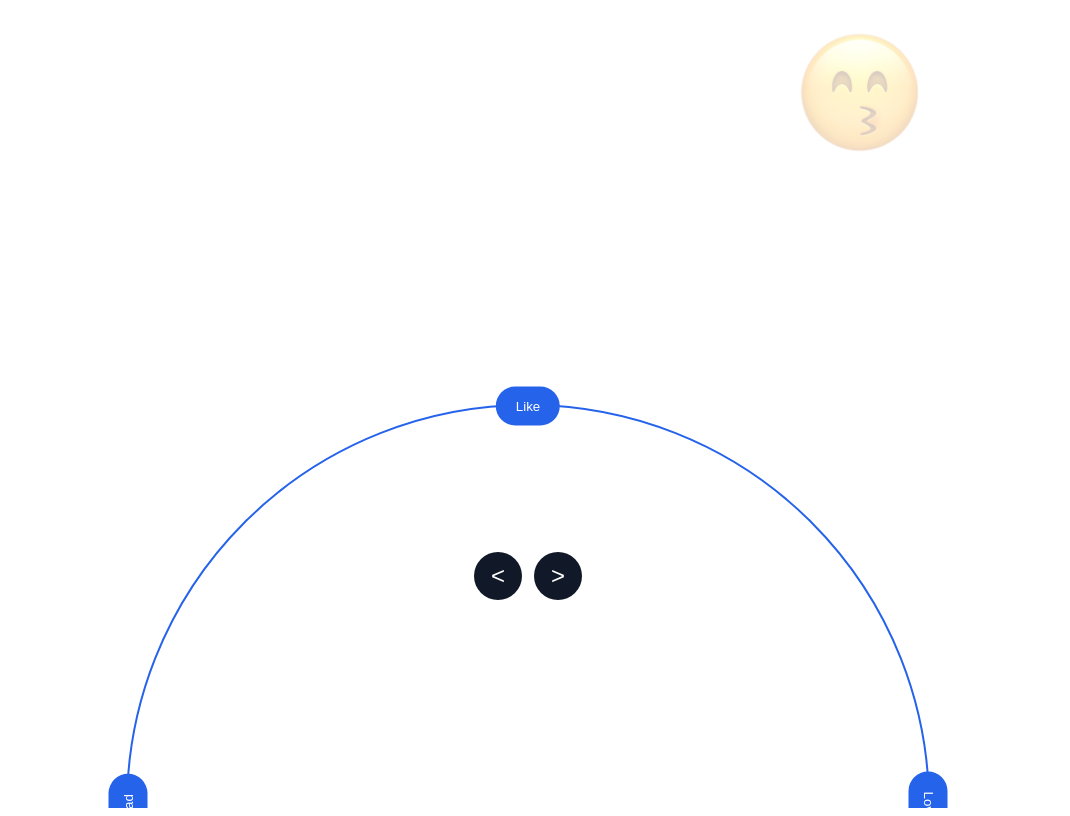
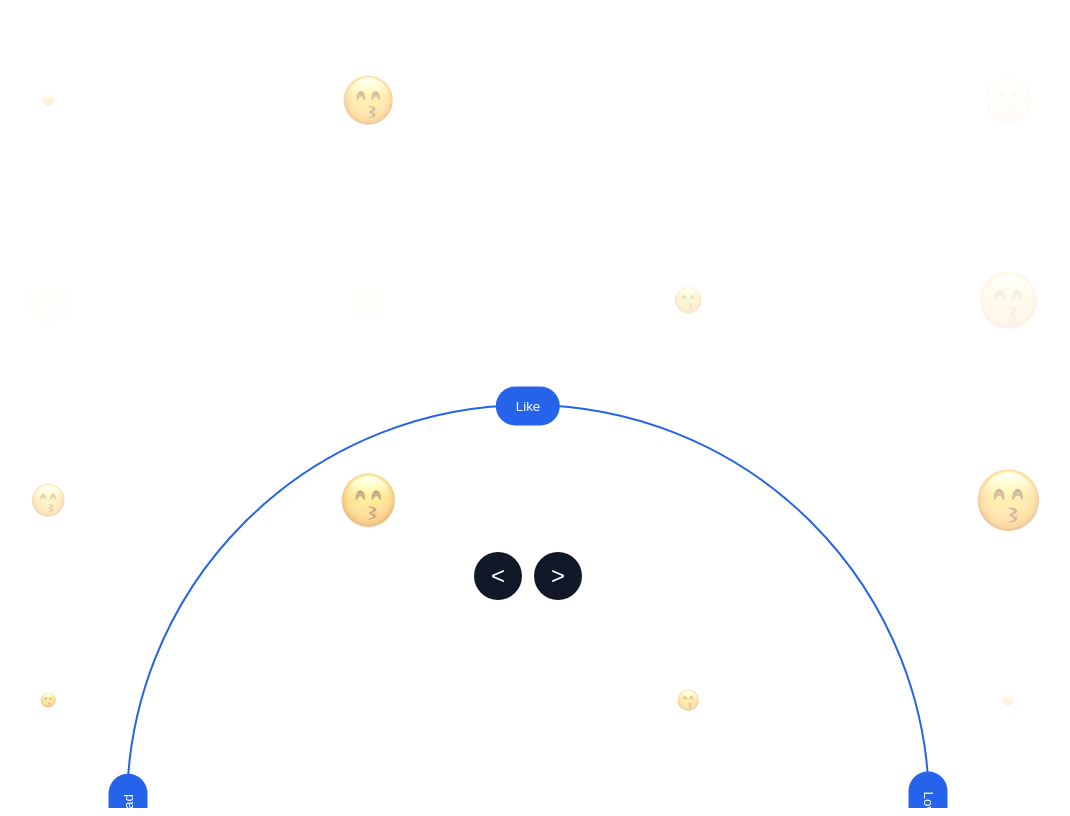
Before and after one commit to doantd11/1308, a React (Vite) app: page / in a window 1280 px wide. Shown: the whole page, without its empty margins (112-1182 px from the left). Built offline with nearby package versions, Linux system fonts and the light colour scheme.

Commit message:
[DatDT][1308][render non overlapping background images]

```diff
--- a/components/temp/BackgroundTemp.jsx
+++ b/components/temp/BackgroundTemp.jsx
@@ -1,14 +1,28 @@
 import { useState } from 'react';
 
-const getRandomStyle = () => ({
-  left: `${5 + Math.random() * 90}%`,
+const IMAGE_COUNT = 13;
+const GRID_SIZE = 4;
+
+const getRandomStyles = () => {
+  const cells = Array.from({ length: GRID_SIZE * GRID_SIZE }, (_, index) => index)
+    .sort(() => Math.random() - 0.5)
+    .slice(0, IMAGE_COUNT);
+
+  return cells.map((cell) => {
+    const row = Math.floor(cell / GRID_SIZE);
+    const column = cell % GRID_SIZE;
+
+    return {
+      left: `${((column + 0.5) / GRID_SIZE) * 100}%`,
       opacity: Math.random() * 0.5,
-  top: `${5 + Math.random() * 90}%`,
+      top: `${((row + 0.5) / GRID_SIZE) * 100}%`,
       transform: `translate(-50%, -50%) scale(${0.1 + Math.random() * 0.9})`,
+    };
   });
+};
 
 export default function BackgroundTemp({ image }) {
-  const [imageStyle] = useState(getRandomStyle);
+  const [imageStyles] = useState(getRandomStyles);
 
   return (
     <div
@@ -24,14 +38,22 @@ export default function BackgroundTemp({ image }) {
         zIndex: -1,
       }}
     >
+      {imageStyles.map((imageStyle, index) => (
         <img
           alt=""
+          key={index}
           src={image}
           style={{
+            height: '20vh',
+            maxHeight: '20vh',
+            maxWidth: '20vw',
+            objectFit: 'contain',
             position: 'absolute',
+            width: '20vw',
             ...imageStyle,
           }}
         />
+      ))}
     </div>
   );
 }
```
Lines whose indentation alone changed are shown as unchanged.
